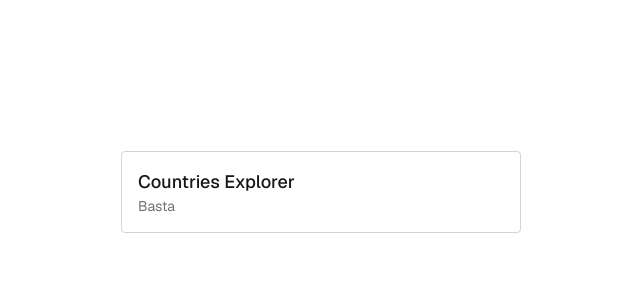
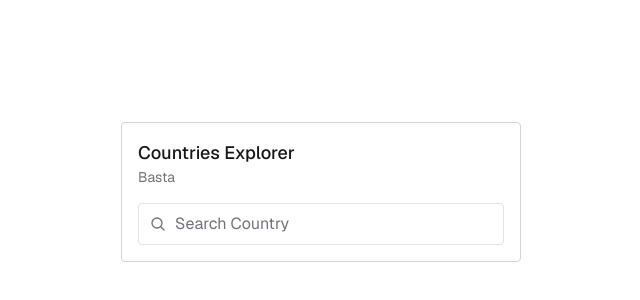
Before and after one commit to nsinterior-dev/rest-countries-explorer, a Next.js app: page / in a window 1280 px wide. Shown: the part 208-508 px from the top of the page, without its empty margins (319-959 px from the left). Built offline with nearby package versions, Linux system fonts and the light colour scheme; no server answers.

Commit message:
integrated search, hooks and country options to test the api

```diff
--- a/src/features/Countries/presentation/index.tsx
+++ b/src/features/Countries/presentation/index.tsx
@@ -1,14 +1,71 @@
-'use client'
-import React from 'react'
-import { Banner, Container, SearchInput } from '@/components';
-
+"use client";
+import React from "react";
+import { Banner, Container, SearchInput } from "@/components";
+import CountryOptions from "./CountryOptions";
+import useCountrySearch from "../application/useCountrySearch";
+import useCombobox from "@/hooks/useCombobox";
+import { event } from "next/dist/build/output/log";
 
 export default function Countries() {
+  const {
+    countries,
+    query,
+    setQuery,
+    setSelectedCountry,
+    selectedCountry,
+    isLoading,
+    error,
+  } = useCountrySearch();
+  const {
+    isOpen,
+    activeIndex,
+    handleClose,
+    handleOpen,
+    getInputProps,
+    getItemProps,
+  } = useCombobox({
+    count: countries.length,
+    onSelect: (index) => {
+      setSelectedCountry(countries[index]);
+      setQuery(countries[index].name);
+    },
+  });
+
+  function handleSearchChange(event: React.ChangeEvent<HTMLInputElement>) {
+    const value = event.target.value;
+    setQuery(value);
+    handleOpen();
+  }
+
+  function handleClearChange() {
+    setQuery("");
+    setSelectedCountry(null);
+  }
+
   return (
     <Container>
+      <div className="flex flex-col gap-4">
         <Banner title="Countries Explorer" description="Basta" />
-        {/* <SearchInput /> */}
+        <div className="relative">
+            <SearchInput
+            placeholder="Search Country"
+            value={query}
+            onChange={handleSearchChange}
+            onClear={handleClearChange}
+            {...getInputProps()}
+            />
+            <CountryOptions
+            open={isOpen}
+            onClose={handleClose}
+            countries={countries}
+            isLoading={isLoading}
+            error={error}
+            activeIndex={activeIndex}
+            menuProps={getItemProps}
+            />
+        </div>
         {/* <InfoRow /> */}
+      </div>
     </Container>
-  )
+  );
 }
```
